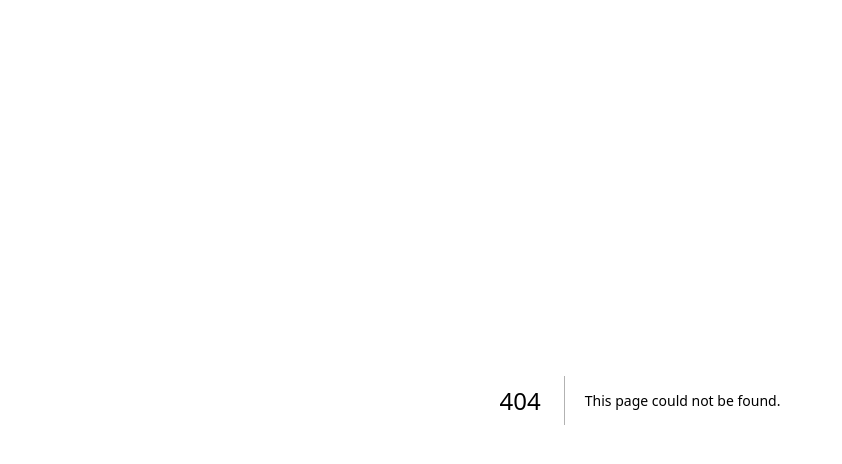
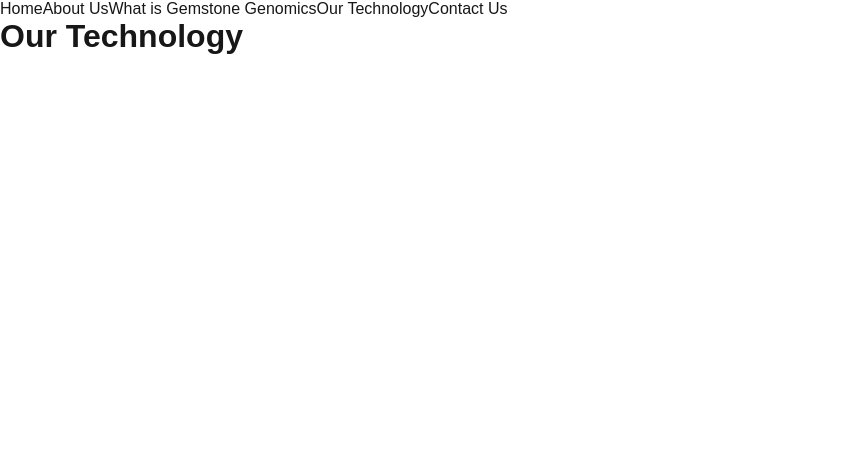
Before and after one commit to bozor/gemstone-genomics, a Next.js app: page /our-technology in a window 1280 px wide. Before the commit this address had no page. Shown: the top 464 px of the page, without its empty margins (0-842 px from the left). Built offline with nearby package versions, Linux system fonts and the light colour scheme.

Commit message:
add placeholder pages / add nav component to root layout

```diff
--- a/src/app/layout.tsx
+++ b/src/app/layout.tsx
@@ -2,6 +2,8 @@ import type { Metadata } from "next";
 import { Geist, Geist_Mono } from "next/font/google";
 import { SpeedInsights } from "@vercel/speed-insights/next";
 import { Analytics } from "@vercel/analytics/next";
+
+import Nav from "@/components/Nav";
 
 import "./globals.css";
 
@@ -35,6 +37,7 @@ export default function RootLayout({
         {process.env.NEXT_PUBLIC_VERCEL_ENV === "preview" && (
           <div className="preview">Preview</div>
         )}
+        <Nav />
         {children}
         <SpeedInsights />
         <Analytics />
--- /dev/null
+++ b/src/app/our-technology/page.tsx
@@ -0,0 +1,11 @@
+import { NextPage } from "next";
+
+const OurTechnology: NextPage = () => {
+  return (
+    <main>
+      <h1>Our Technology</h1>
+    </main>
+  );
+};
+
+export default OurTechnology;
```
Also changed, not shown: src/app/about-us/page.tsx (added, +11 -0 lines), src/app/contact-us/page.tsx (added, +11 -0 lines), src/app/page.tsx (+6 -2 lines), src/app/what-is-gemstone-genomics/page.tsx (added, +11 -0 lines).
